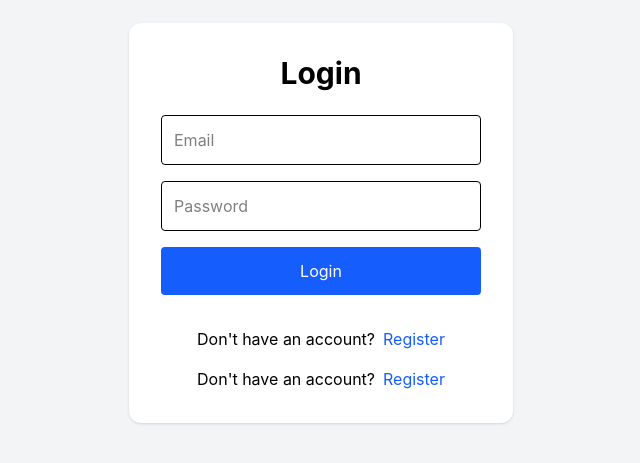
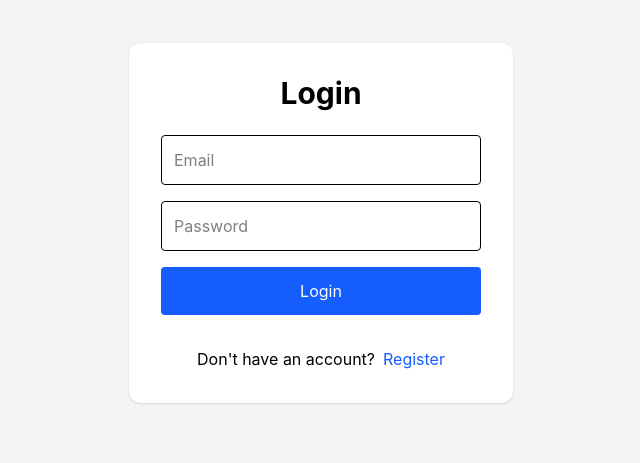
Before and after one commit to Raziya-Mohammad/task-management-system, a React app in the folder frontend/: page / in a window 1280 px wide. Shown: the part 177-640 px from the top of the page, without its empty margins (319-959 px from the left). Built offline with nearby package versions, Linux system fonts and the light colour scheme; no server answers; the HTML template or start-up script is replaced by a standard one.

Commit message:
remove duplicate register text

```diff
--- a/frontend/src/pages/Login.jsx
+++ b/frontend/src/pages/Login.jsx
@@ -102,20 +102,7 @@ className="w-full bg-blue-600 text-white p-3 rounded"
 Login
 </button>
 
-<p className="text-center mt-4">
 
-Don't have an account?
-
-<span
-onClick={()=>navigate("/register")}
-className="text-blue-600 cursor-pointer ml-2"
->
-
-Register
-
-</span>
-
-</p>
 <p className="text-center mt-4">
 
 Don't have an account?
```
